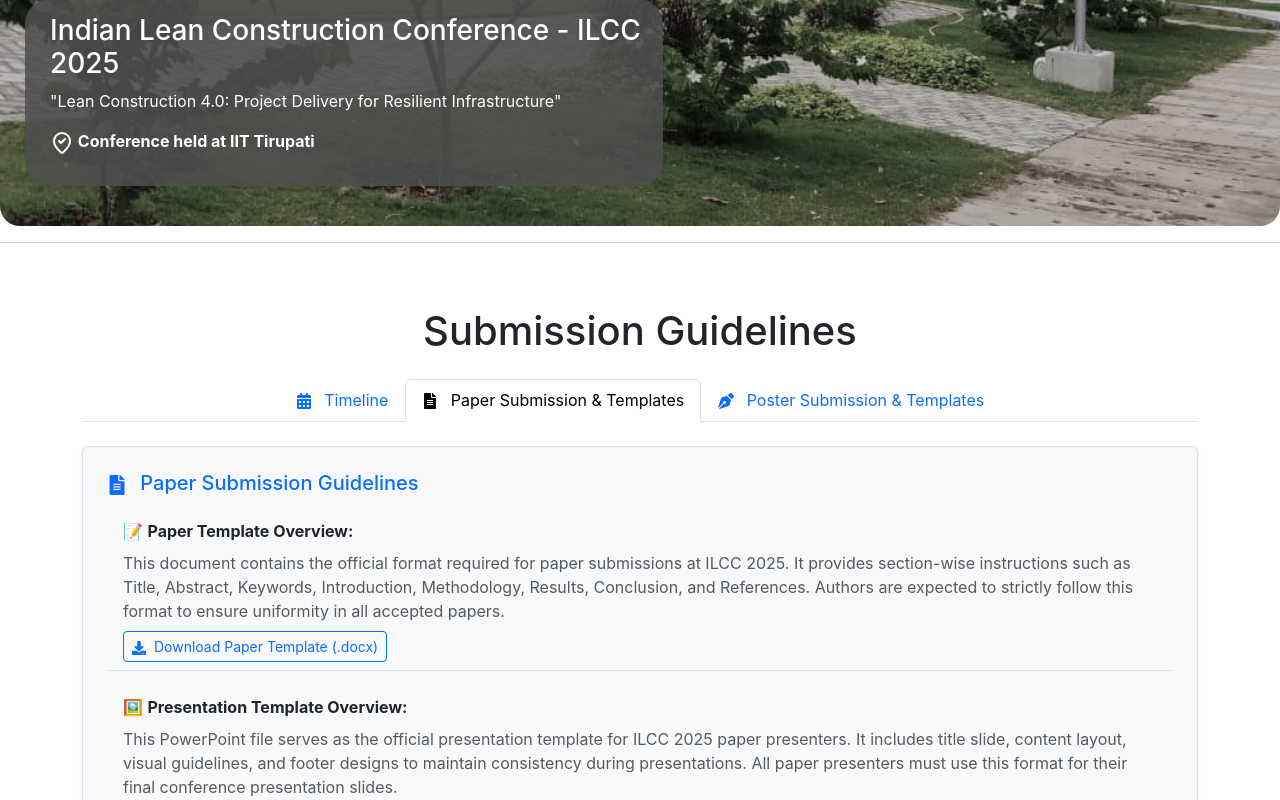
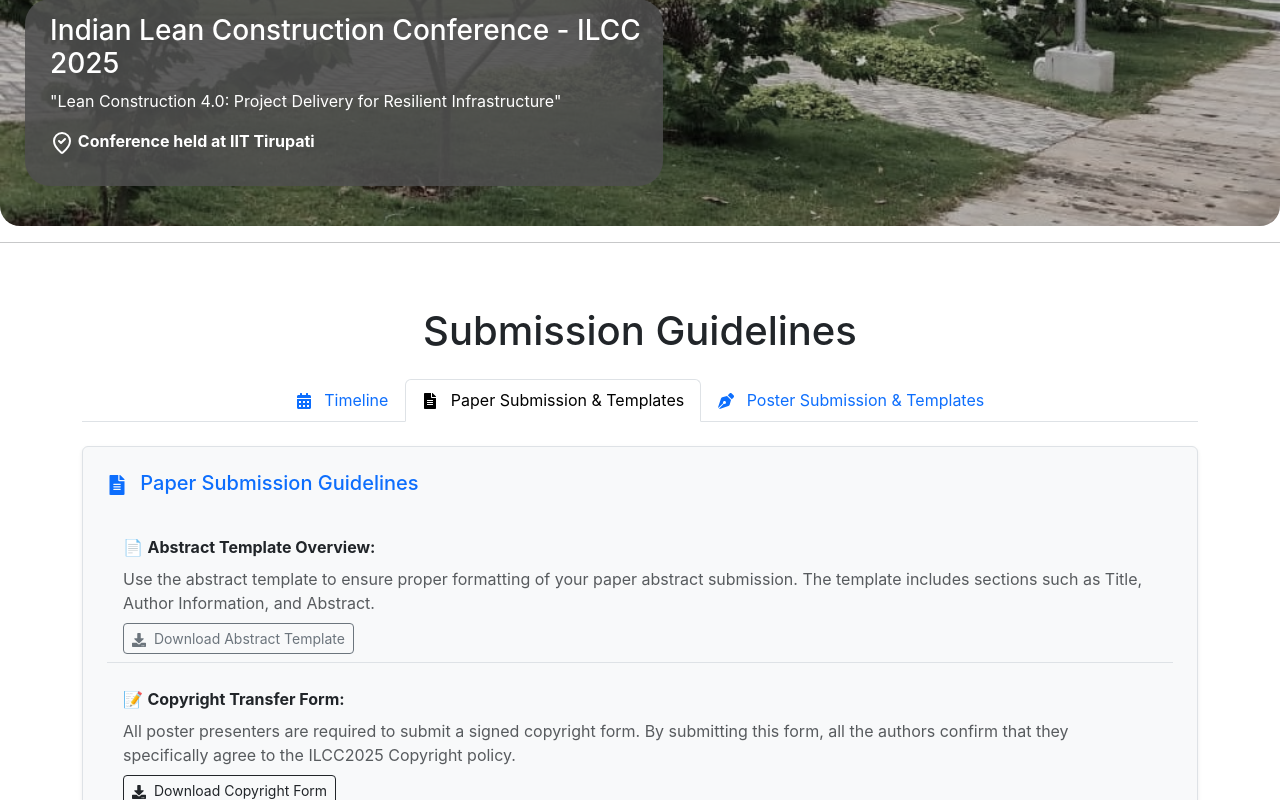
Before and after one commit to Parth06git/ILCC2k25, a React (Create React App) app: page /submission in a window 1280 px wide. Both pictures are taken after a click on the tab "Paper Submission & Templates". Shown: the part 572-1372 px from the top of the page. Built offline with nearby package versions, Linux system fonts and the light colour scheme.

Commit message:
Abstract and Copyright Added

```diff
--- a/src/pages/components/Paper_Sub_Temp.jsx
+++ b/src/pages/components/Paper_Sub_Temp.jsx
@@ -8,6 +8,40 @@
         <FaFileAlt className="me-2" /> Paper Submission Guidelines
       </h5>
       <ul className="list-group list-group-flush mb-3">
+        {/* Abstract Template Overview */}
+        <li className="list-group-item bg-light mt-3">
+          📄 <strong>Abstract Template Overview:</strong>
+          <p className="mt-2 mb-2 text-muted">
+            Use the abstract template to ensure proper formatting of your paper
+            abstract submission. The template includes sections such as Title,
+            Author Information, and Abstract.
+          </p>
+          <a
+            href="/templates/Paper and poster abstract-Template-ILCC2025.docx"
+            className="btn btn-outline-secondary btn-sm"
+            download
+          >
+            <FaDownload className="me-1" /> Download Abstract Template
+          </a>
+        </li>
+
+        {/* Copyright Form */}
+        <li className="list-group-item bg-light mt-3">
+          📝 <strong>Copyright Transfer Form:</strong>
+          <p className="mt-2 mb-2 text-muted">
+            All poster presenters are required to submit a signed copyright
+            form. By submitting this form, all the authors confirm that they
+            specifically agree to the ILCC2025 Copyright policy.
+          </p>
+          <a
+            href="/templates/Paper and poster copyright-form_ILCC2025.docx"
+            className="btn btn-outline-dark btn-sm"
+            download
+          >
+            <FaDownload className="me-1" /> Download Copyright Form
+          </a>
+        </li>
+
         {/* Paper Template Overview */}
         <li className="list-group-item bg-light">
           📝 <strong>Paper Template Overview:</strong>
@@ -23,7 +57,7 @@
             className="btn btn-outline-primary btn-sm"
             download
           >
-            <FaDownload className="me-1" /> Download Paper Template (.docx)
+            <FaDownload className="me-1" /> Download Paper Template
           </a>
         </li>
 
@@ -43,7 +77,6 @@
             download
           >
             <FaDownload className="me-1" /> Download Presentation Template
-            (.pptx)
           </a>
         </li>
 
--- a/src/pages/components/Poster_Sub_Temp.jsx
+++ b/src/pages/components/Poster_Sub_Temp.jsx
@@ -8,6 +8,40 @@
         <FaFileAlt className="me-2" /> Poster Submission Guidelines
       </h5>
       <ul className="list-group list-group-flush mb-3">
+        {/* Abstract Template Overview */}
+        <li className="list-group-item bg-light mt-3">
+          📄 <strong>Abstract Template Overview:</strong>
+          <p className="mt-2 mb-2 text-muted">
+            Use the abstract template to ensure proper formatting of your poster
+            abstract submission. The template includes sections such as Title,
+            Author Information, and Abstract.
+          </p>
+          <a
+            href="/templates/Paper and poster abstract-Template-ILCC2025.docx"
+            className="btn btn-outline-secondary btn-sm"
+            download
+          >
+            <FaDownload className="me-1" /> Download Abstract Template
+          </a>
+        </li>
+
+        {/* Copyright Form */}
+        <li className="list-group-item bg-light mt-3">
+          📝 <strong>Copyright Transfer Form:</strong>
+          <p className="mt-2 mb-2 text-muted">
+            All poster presenters are required to submit a signed copyright
+            form. By submitting this form, all the authors confirm that they
+            specifically agree to the ILCC2025 Copyright policy.
+          </p>
+          <a
+            href="/templates/Paper and poster copyright-form_ILCC2025.docx"
+            className="btn btn-outline-dark btn-sm"
+            download
+          >
+            <FaDownload className="me-1" /> Download Copyright Form
+          </a>
+        </li>
+
         {/* Poster Template Overview */}
         <li className="list-group-item bg-light">
           🖼️ <strong>Poster Template Overview:</strong>
@@ -24,29 +58,11 @@
             className="btn btn-outline-warning btn-sm"
             download
           >
-            <FaDownload className="me-1" /> Download Poster Template (.pptx)
+            <FaDownload className="me-1" /> Download Poster Template
           </a>
         </li>
 
-        <li className="list-group-item bg-light mt-3">
-          🖼️ <strong>Presentation Template Overview:</strong>
-          <p className="mt-2 mb-2 text-muted">
-            This PowerPoint file serves as the official presentation template
-            for ILCC 2025 paper presenters. It includes title slide, content
-            layout, visual guidelines, and footer designs to maintain
-            consistency during presentations. All paper presenters must use this
-            format for their final conference presentation slides.
-          </p>
-          <a
-            href="/templates/Paper-Presentation-Template-2025.pptx"
-            className="btn btn-outline-success btn-sm"
-            download
-          >
-            <FaDownload className="me-1" /> Download Presentation Template
-            (.pptx)
-          </a>
-        </li>
-
+        {/* EasyChair Registration Overview */}
         <li className="list-group-item bg-light mt-3">
           🔗 <strong>EasyChair Registration:</strong>
           <p className="mt-2 mb-2 text-muted">
@@ -69,8 +85,9 @@
 
       {/* Additional Notes */}
       <p className="text-muted fst-italic mt-4">
-        ⚠️ Please use only the official poster template provided. Custom formats
-        or deviations may not be accepted for display during the conference.
+        ⚠️ Please use only the official poster and abstract templates provided.
+        Custom formats or deviations may not be accepted for display during the
+        conference.
       </p>
     </div>
   );
```
Also changed, not shown: 2 other files (tests, documents, lock files or other folders).
